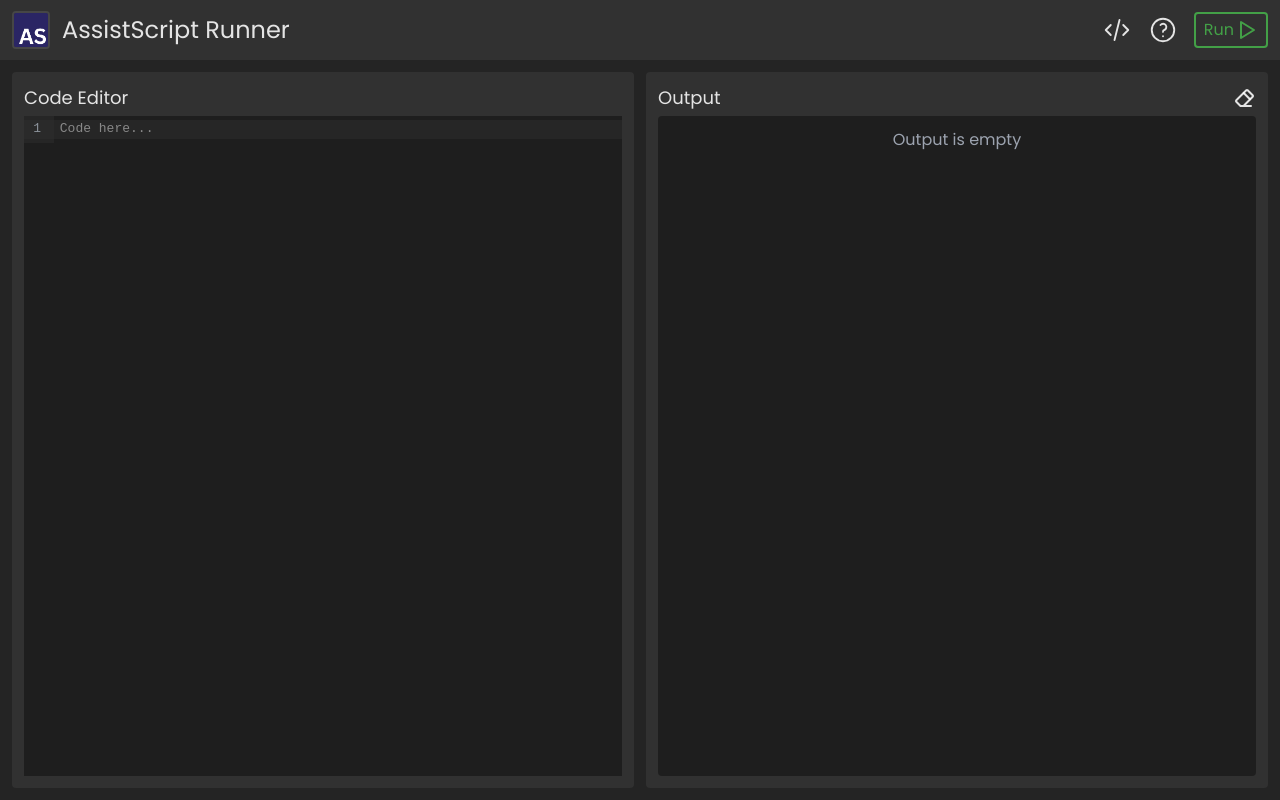
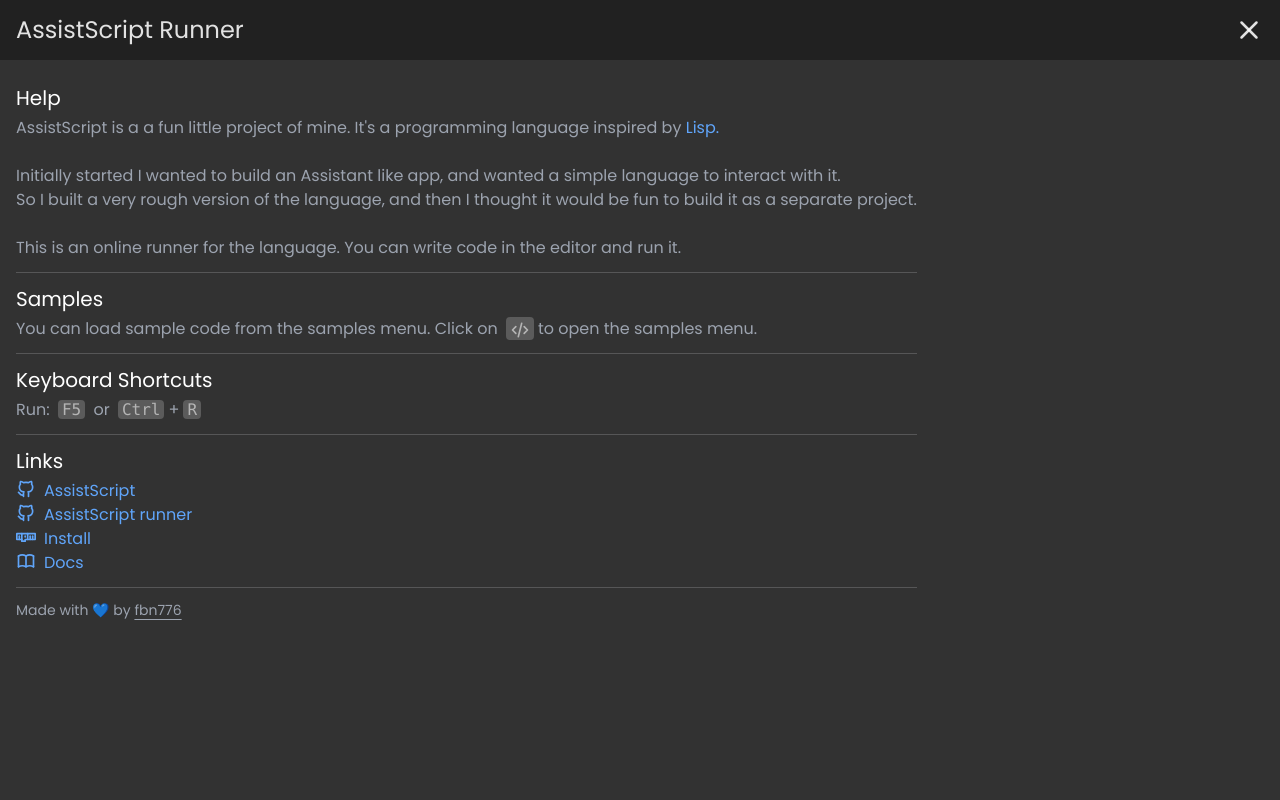
Before and after one commit to fbn776/AssistScript-editor, a React (Vite) app: page /help in a window 1280 px wide. Built offline with nearby package versions, Linux system fonts and the light colour scheme; what assistscript would draw is missing.

Commit message:
feat: react router

```diff
--- a/package.json
+++ b/package.json
@@ -29,6 +29,7 @@
     "eslint-plugin-react-hooks": "^4.6.0",
     "eslint-plugin-react-refresh": "^0.4.6",
     "postcss": "^8.4.38",
+    "react-router-dom": "^6.23.1",
     "tailwindcss": "^3.4.3",
     "typescript": "^5.2.2",
     "vite": "^5.2.0"
--- /dev/null
+++ b/src/Layout.tsx
@@ -0,0 +1,9 @@
+import { Outlet } from "react-router-dom";
+
+export default function Layout() {
+    return (
+        <main>
+            <Outlet />
+        </main>
+    )
+};
--- a/src/component/Header.tsx
+++ b/src/component/Header.tsx
@@ -1,10 +1,10 @@
 import {IconCode, IconHelp, IconPlayerPlay} from "@tabler/icons-react";
 import {useEffect, useRef, useState} from "react";
 import samples from "../data/samples.ts";
+import {Link} from "react-router-dom";
 
 /** A custom event to trigger the run event, this is dispatched when the run button is clicked */
 const runEvent = new Event('run');
-const openHelpEvent = new Event('open-help');
 
 export function Header() {
     const [disabled, setDisabled] = useState(false);
@@ -75,9 +75,9 @@ export function Header() {
                     }
                 </menu>
             </div>
-            <button className="hover-tip" data-tip="Help" onClick={() => window.dispatchEvent(openHelpEvent)}>
+            <Link to='/help' className="hover-tip" data-tip="Help">
                 <IconHelp size={30} className="stroke-[1.5px] hover:scale-110"/>
-            </button>
+            </Link>
             <button
                 className="hover-tip flex items-center rounded border-2 px-2 py-1 border-run text-run hover:bg-run hover:text-white transition-colors disabled:opacity-50 disabled:cursor-not-allowed disabled:bg-transparent disabled:text-run"
                 onClick={() => {
--- a/src/main.tsx
+++ b/src/main.tsx
@@ -1,10 +1,22 @@
 import React from 'react'
 import ReactDOM from 'react-dom/client'
-import App from './App.tsx'
 import './index.css'
+import {BrowserRouter, Route, Routes} from "react-router-dom";
+import Help from "./pages/Help.tsx";
+import Layout from "./Layout.tsx";
+import App from "./pages/App.tsx";
+import {NoPage} from "./pages/NoPage.tsx";
 
 ReactDOM.createRoot(document.getElementById('root')!).render(
   <React.StrictMode>
-    <App />
+      <BrowserRouter>
+          <Routes>
+              <Route path="/" element={<Layout />}>
+                  <Route index element={<App />} />
+                  <Route path="help" element={<Help />} />
+                  <Route path="*" element={<NoPage />} />
+              </Route>
+          </Routes>
+      </BrowserRouter>
   </React.StrictMode>,
 )
--- a/src/App.tsx
+++ b/src/pages/App.tsx
@@ -1,8 +1,7 @@
-import {Header} from "./component/Header.tsx";
-import Editor from "./component/Editor.tsx";
+import {Header} from "../component/Header.tsx";
+import Editor from "../component/Editor.tsx";
 import "./app.css"
 import {useEffect, useState} from "react";
-import Help from "./component/Help.tsx";
 
 function App() {
     const [isMobile, setIsMobile] = useState<boolean>(false);
@@ -20,7 +19,6 @@ function App() {
         <>
             <Header/>
             <Editor isMobile={isMobile}/>
-            <Help/>
         </>
     )
 }
--- a/src/component/Help.tsx
+++ b/src/pages/Help.tsx
@@ -1,27 +1,13 @@
 import {IconBook, IconBrandGithub, IconBrandNpm, IconCode, IconX} from "@tabler/icons-react";
-import {useEffect, useRef} from "react";
+import {Link} from "react-router-dom";
 
 export default function Help() {
-    const elem = useRef<HTMLElement>(null);
-
-    useEffect(() => {
-        const openHelp = () => {
-            elem.current?.classList.toggle('hidden');
-        };
-
-        window.addEventListener('open-help', openHelp)
-
-        return () => {
-            window.removeEventListener('open-help', openHelp);
-        }
-    }, []);
-
-    return <section className="hidden fixed z-[9999999999] inset-0 bg-[#323232]" ref={elem}>
+    return <section className="fixed inset-0 bg-[#323232]">
         <div className="w-full h-[60px] bg-[#212121] flex justify-between px-4 items-center">
             <h1 className="text-2xl">AssistScript <span className="max-sm:hidden">Runner</span></h1>
-            <button onClick={() => elem.current?.classList.toggle('hidden')}>
+            <Link to='/'>
                 <IconX size={30} className="stroke-[2px] hover:scale-110 hover:text-red-500"/>
-            </button>
+            </Link>
         </div>
 
         <div className="p-4 text-gray-400 overflow-auto fixed top-[60px] bottom-0">
--- /dev/null
+++ b/src/pages/NoPage.tsx
@@ -0,0 +1,18 @@
+import {Link} from "react-router-dom";
+import {IconHome} from "@tabler/icons-react";
+
+export function NoPage() {
+    return <main className='fixed inset-0 bg-[#313131] flex flex-col items-center justify-center gap-2'>
+        <h1 className='text-7xl font-extrabold relative animate-bounce'>
+            <span className='absolute inset-0 translate-x-0.5 translate-y-0.5 text-red-500 z-[-1]'>404</span>
+            <span className='absolute inset-0 translate-x-1 translate-y-1 text-blue-400 z-[-2]'>404</span>
+            <span className='absolute inset-0 translate-x-1.5 translate-y-1.5 text-run z-[-3]'>404</span>
+            404
+        </h1>
+        <h2>Page Not Found</h2>
+        <Link to='/' className='flex gap-2 text-blue-400'>
+            <IconHome size={20}/>
+            Go Home
+        </Link>
+    </main>
+}
```
Also changed, not shown: src/pages/app.css (renamed from src/app.css), 1 other file (tests, documents, lock files or other folders).
